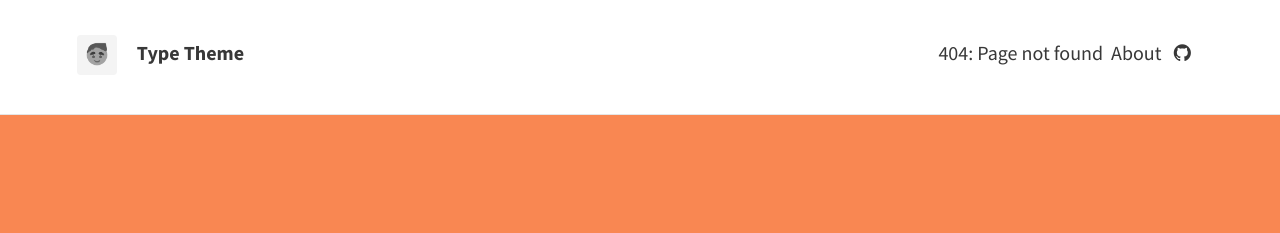
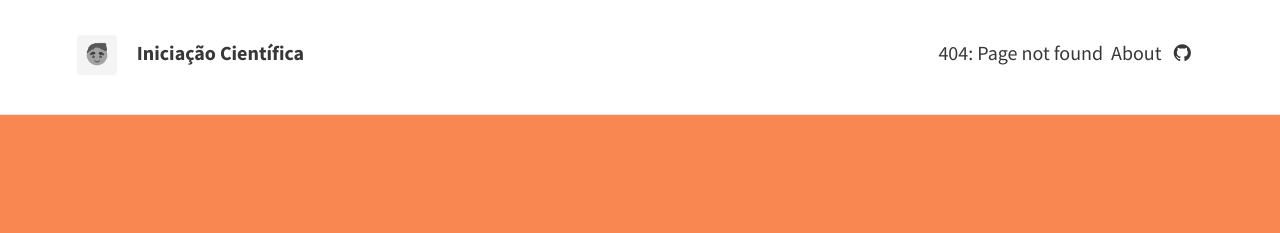
Before and after one commit to matheusikeda/matheusikeda.github.io, a Jekyll site: the page built from index.html, in a window 1280 px wide and 900 px high. Shown: the top 233 px of the window. Built offline with Jekyll 4.4.1, drawn with Linux system fonts in a browser that asks for light colours; nearby versions of some CDN libraries; the list of posts is cut into pages by our own code.

Commit message:
Update _config.yml

```diff
--- a/_config.yml
+++ b/_config.yml
@@ -5,7 +5,7 @@ url: "http://example.com" # the base hostname & protocol for your site
 # THEME-SPECIFIC CONFIGURATION
 theme:
   # Meta
-  title: Type Theme
+  title: Iniciação Científica
   avatar: avatar.png
   gravatar: # Email MD5 hash
   description: "A website with blog posts and pages" # used by search engines
```
